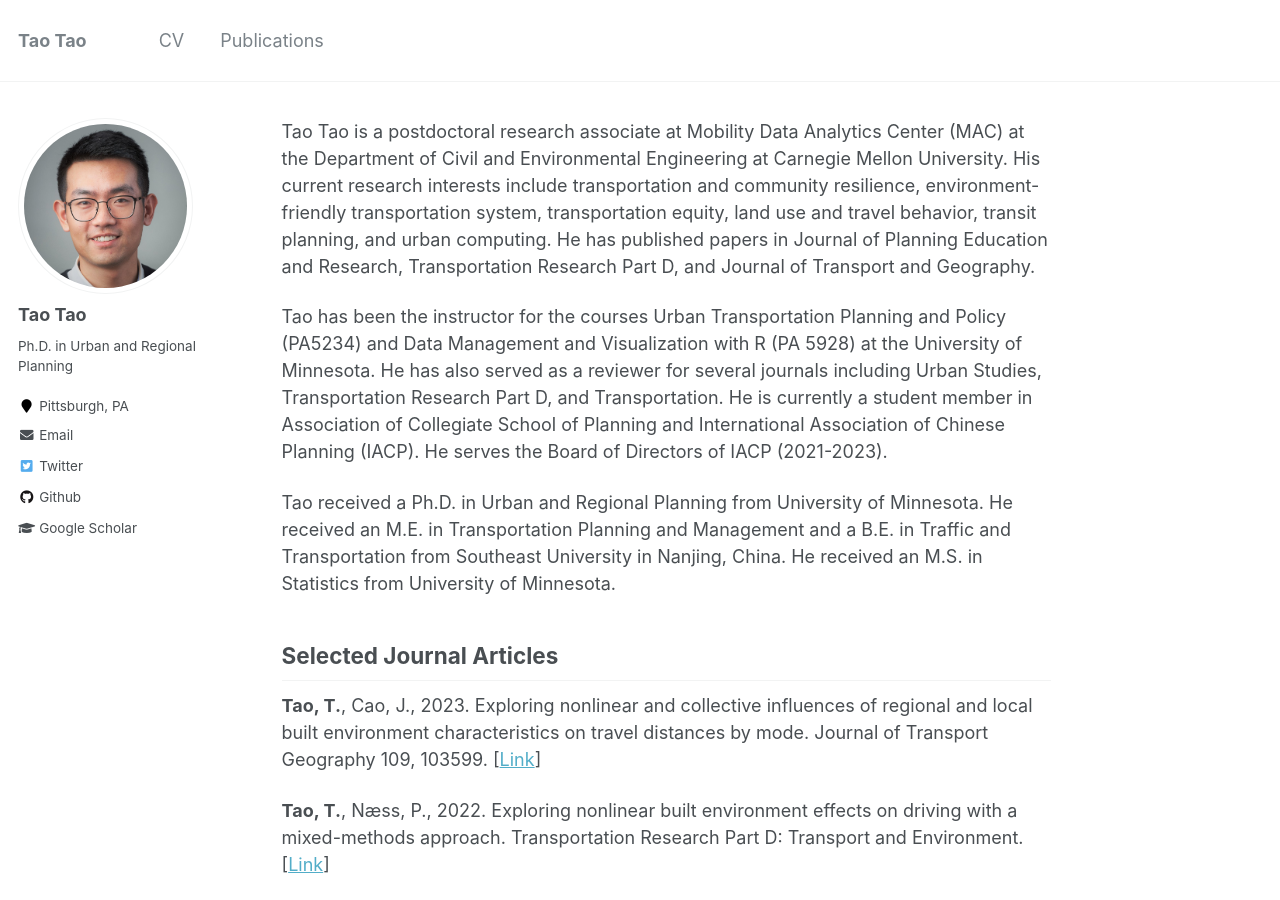
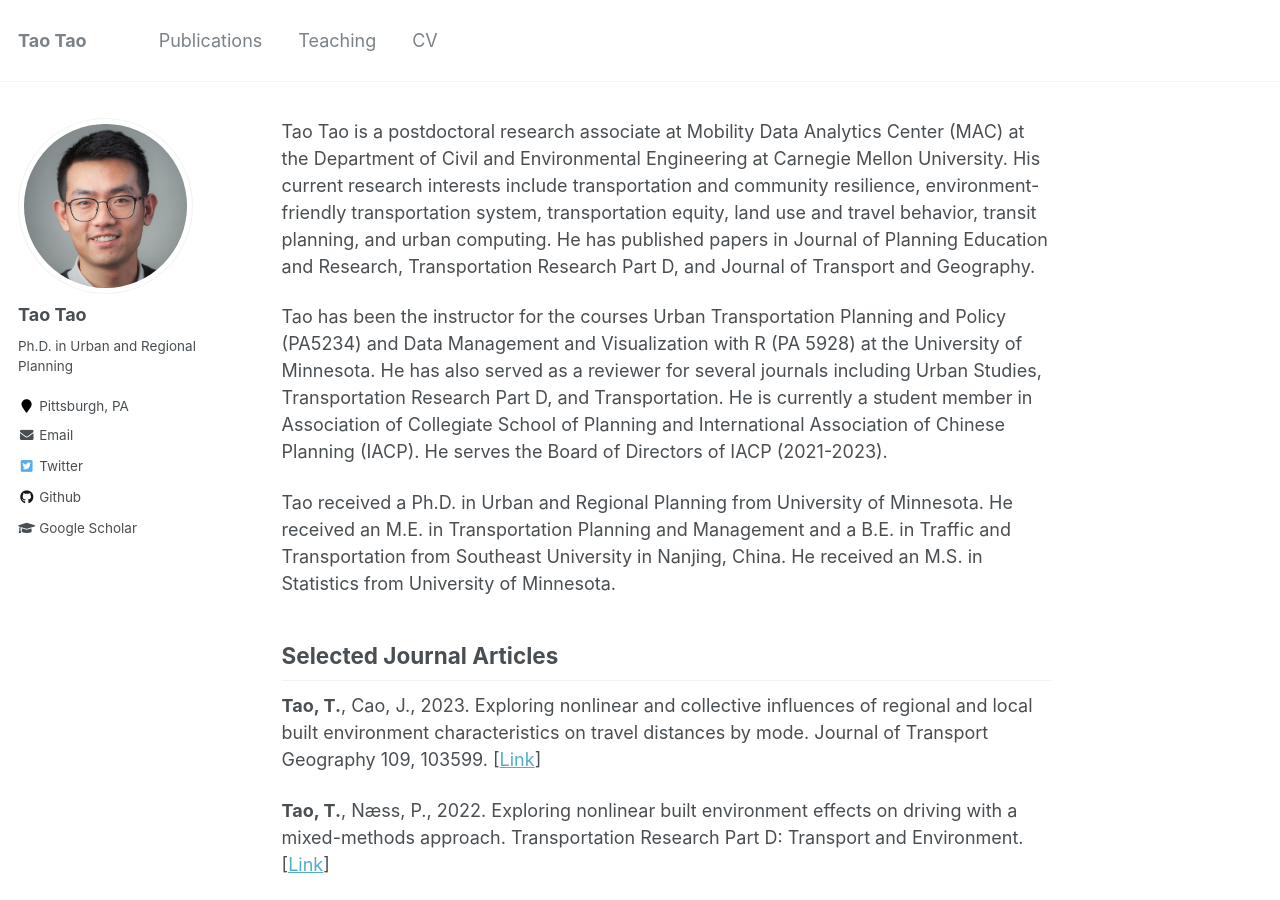
Before and after one commit to vtao1989/blog, a Jekyll site: the page built from _pages/about.md, in a window 1280 px wide and 900 px high. Built offline with Jekyll 4.4.1, drawn with Linux system fonts in a browser that asks for light colours.

```diff
--- a/_data/navigation.yml
+++ b/_data/navigation.yml
@@ -1,7 +1,10 @@
 # main links links
 main:
+  - title: "Publications"
+    url: /publications/
+
+  - title: "Teaching"
+    url: /teaching/
+
   - title: "CV"
     url: /cv/
-
-  - title: "Publications"
-    url: /publications/
```
Also changed, not shown: _publications/Transportation and community resilience.md (added, +4 -0 lines).
